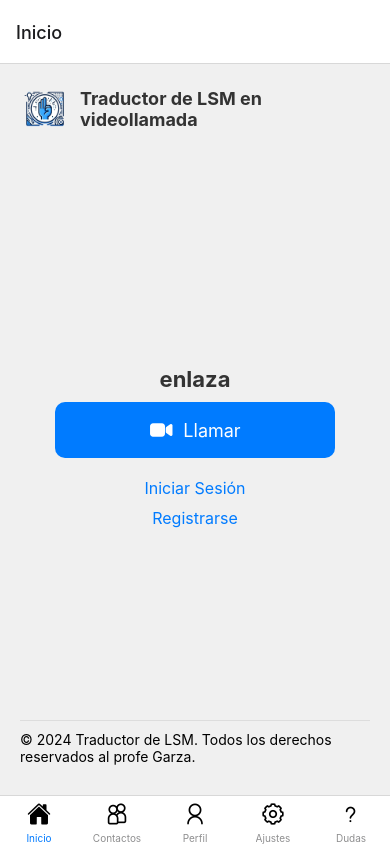
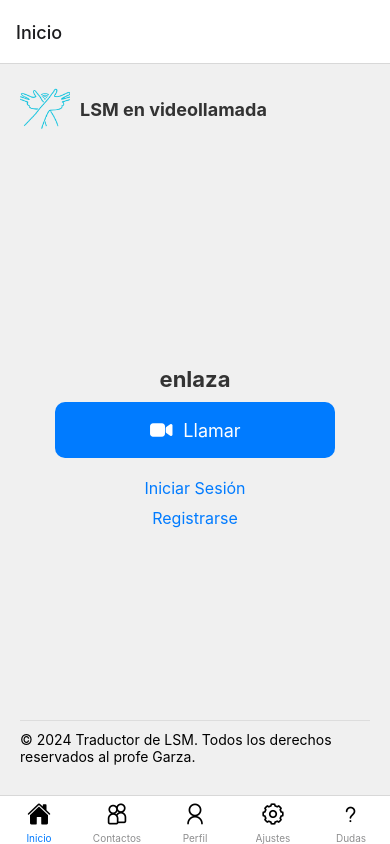
Before and after one commit to Mar-vm/Videocall_project, a React Native app: screen / in a window 390 px wide. Built offline with nearby package versions, Linux system fonts and the light colour scheme.

Commit message:
Update App.js

```diff
--- a/App.js
+++ b/App.js
@@ -30,8 +30,8 @@ const HomeScreen = ({ navigation }) => {
   return (
     <View style={styles.container}>
       <View style={styles.header}>
-        <Image source={require('./assets/LogoLSM.png')} style={styles.logo} />
-        <Text style={styles.headerText}>Traductor de LSM en videollamada</Text>
+        <Image source={require('./assets/Enlaza.png')} style={styles.logo} />
+        <Text style={styles.headerText}>LSM en videollamada</Text>
         <TouchableOpacity style={styles.profileIcon} onPress={() => console.log('Perfil')}>
           {/* Icono de perfil aquí */}
         </TouchableOpacity>
```
